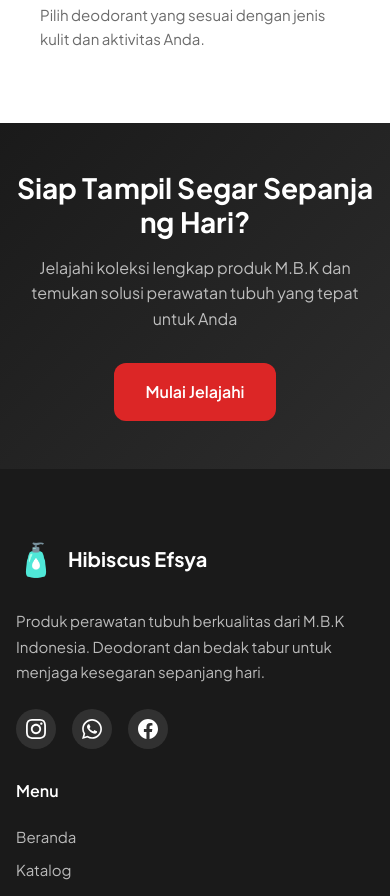
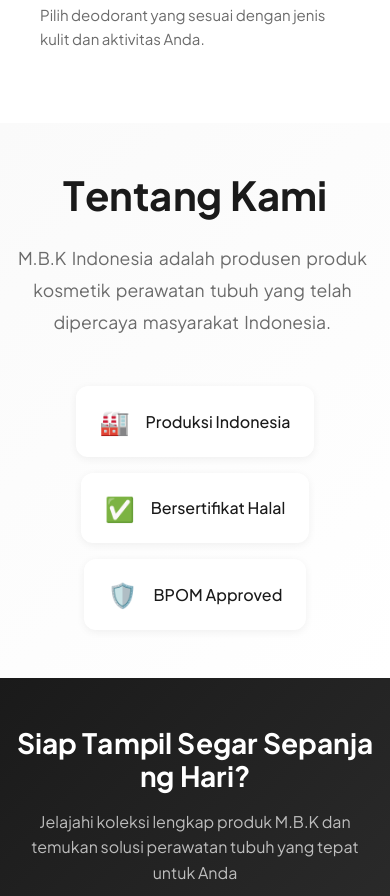
Before and after one commit to Faizpi/hibiscusefsya-katalog-frontend, a React (Vite) app: page / in a window 390 px wide. Shown: the part 5240-6136 px from the top of the page. Built offline with nearby package versions, Linux system fonts and the light colour scheme; no server answers.

Commit message:
Fix: Use dynamic settings from API for hero subtitle, description and about section

```diff
--- a/src/pages/Home.css
+++ b/src/pages/Home.css
@@ -342,6 +342,68 @@
   line-height: 1.6;
 }
 
+/* About Section */
+.about-section {
+  background: linear-gradient(135deg, #FAFAFA 0%, #FFFFFF 100%);
+}
+
+.about-content {
+  display: grid;
+  grid-template-columns: 1.5fr 1fr;
+  gap: 3rem;
+  align-items: center;
+}
+
+.about-text h2 {
+  font-size: 2.5rem;
+  margin-bottom: var(--spacing-lg);
+  color: var(--dark);
+}
+
+.about-desc {
+  color: var(--gray);
+  font-size: 1.1rem;
+  line-height: 1.8;
+}
+
+.about-features {
+  display: flex;
+  flex-direction: column;
+  gap: 1rem;
+}
+
+.about-feature {
+  display: flex;
+  align-items: center;
+  gap: 1rem;
+  padding: 1rem 1.5rem;
+  background: var(--white);
+  border-radius: var(--radius-md);
+  box-shadow: var(--shadow-sm);
+  font-weight: 500;
+}
+
+.about-feature .feature-icon {
+  font-size: 1.5rem;
+}
+
+@media (max-width: 768px) {
+  .about-content {
+    grid-template-columns: 1fr;
+    text-align: center;
+  }
+
+  .about-features {
+    flex-direction: row;
+    flex-wrap: wrap;
+    justify-content: center;
+  }
+
+  .about-feature {
+    flex: 0 1 auto;
+  }
+}
+
 /* CTA Section */
 .cta-section {
   background: linear-gradient(135deg, var(--dark) 0%, var(--dark-soft) 100%);
--- a/src/pages/Home.jsx
+++ b/src/pages/Home.jsx
@@ -40,7 +40,15 @@
       { id: 2, title: 'Manfaat Bedak Tabur untuk Tubuh', slug: 'manfaat-bedak-tabur', content: 'Bedak tabur membantu menjaga kulit tetap kering dan memberikan aroma harum.' },
       { id: 3, title: 'Cara Memilih Deodorant yang Tepat', slug: 'cara-memilih-deodorant', content: 'Pilih deodorant yang sesuai dengan jenis kulit dan aktivitas Anda.' },
     ],
-    stats: { total_products: 14, total_categories: 5 }
+    stats: { total_products: 14, total_categories: 5 },
+    settings: {
+      site_name: 'Hibiscus Efsya',
+      site_tagline: 'Part of M.B.K Indonesia',
+      hero_subtitle: '✦ part of M.B.K Indonesia ✦ Deodorant Roll On ✦ P.O. Powder ✦ Bedak Biang Keringat ✦ Halal & Berkualitas',
+      hero_description: 'Produk perawatan tubuh berkualitas untuk menjaga kesegaran dan kebersihan Anda. Deodorant dan bedak tabur yang efektif mengatasi bau badan.',
+      about_title: 'Tentang Kami',
+      about_content: 'M.B.K Indonesia adalah produsen produk kosmetik perawatan tubuh yang telah dipercaya masyarakat Indonesia.'
+    }
   })
 
   const [data, setData] = useState(getDummyData())
@@ -52,6 +60,7 @@
   const categoriesRef = useScrollReveal({ threshold: 0.2 })
   const featuredRef = useScrollReveal({ threshold: 0.1 })
   const benefitsRef = useScrollReveal({ threshold: 0.2 })
+  const aboutRef = useScrollReveal({ threshold: 0.2 })
   const inspirationRef = useScrollReveal({ threshold: 0.2 })
   const ctaRef = useScrollReveal({ threshold: 0.3 })
 
@@ -83,18 +92,18 @@
           <div className="hero-content">
             <span className="hero-badge animate-fadeIn">✨ Kosmetik & Perawatan Tubuh</span>
             <h1 className="hero-title">
-              <LetterReveal text="Hibiscus Efsya" className="text-display" delay={50} />
+              <LetterReveal text={data?.settings?.site_name || "Hibiscus Efsya"} className="text-display" delay={50} />
             </h1>
             <div className="hero-marquee">
               <MarqueeText
-                text="✦ part of M.B.K Indonesia ✦ Deodorant Roll On ✦ P.O. Powder ✦ Bedak Biang Keringat ✦ Halal & Berkualitas "
+                text={data?.settings?.hero_subtitle || "✦ part of M.B.K Indonesia ✦ Deodorant Roll On ✦ P.O. Powder ✦ Bedak Biang Keringat ✦ Halal & Berkualitas "}
                 speed={25}
                 className="hero-subtitle-marquee"
               />
             </div>
             <p className="hero-desc animate-fadeInUp">
               <WordReveal
-                text="Produk perawatan tubuh berkualitas untuk menjaga kesegaran dan kebersihan Anda. Deodorant dan bedak tabur yang efektif mengatasi bau badan."
+                text={data?.settings?.hero_description || "Produk perawatan tubuh berkualitas untuk menjaga kesegaran dan kebersihan Anda. Deodorant dan bedak tabur yang efektif mengatasi bau badan."}
                 delay={80}
               />
             </p>
@@ -258,6 +267,37 @@
         </section>
       )}
 
+      {/* About Section */}
+      <section className="section about-section" id="about" ref={aboutRef}>
+        <div className="container">
+          <div className="about-content reveal-fade">
+            <div className="about-text">
+              <h2><LetterReveal text={data?.settings?.about_title || "Tentang Kami"} delay={40} /></h2>
+              <p className="about-desc">
+                <WordReveal
+                  text={data?.settings?.about_content || "M.B.K Indonesia adalah produsen produk kosmetik perawatan tubuh yang telah dipercaya masyarakat Indonesia."}
+                  delay={50}
+                />
+              </p>
+            </div>
+            <div className="about-features">
+              <div className="about-feature">
+                <span className="feature-icon">🏭</span>
+                <span>Produksi Indonesia</span>
+              </div>
+              <div className="about-feature">
+                <span className="feature-icon">✅</span>
+                <span>Bersertifikat Halal</span>
+              </div>
+              <div className="about-feature">
+                <span className="feature-icon">🛡️</span>
+                <span>BPOM Approved</span>
+              </div>
+            </div>
+          </div>
+        </div>
+      </section>
+
       {/* CTA Section */}
       <section className="section cta-section" ref={ctaRef}>
         <div className="container">
```
